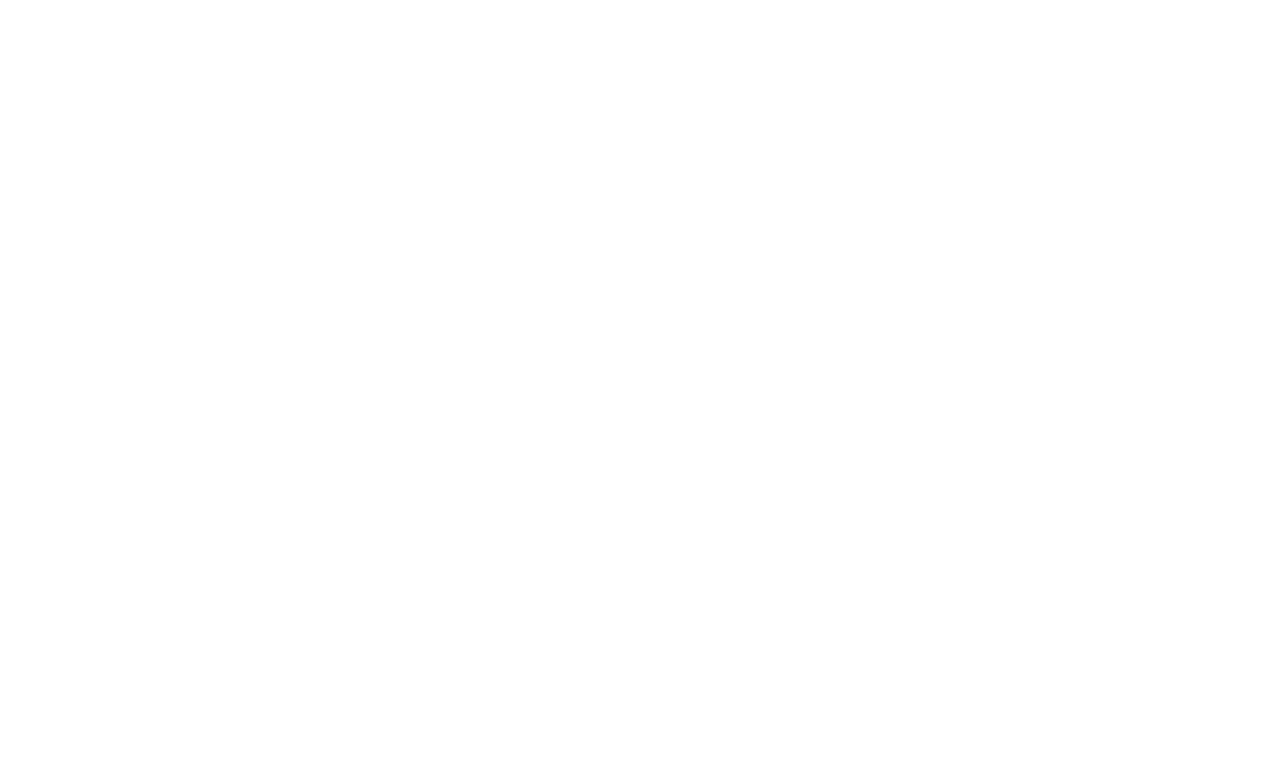
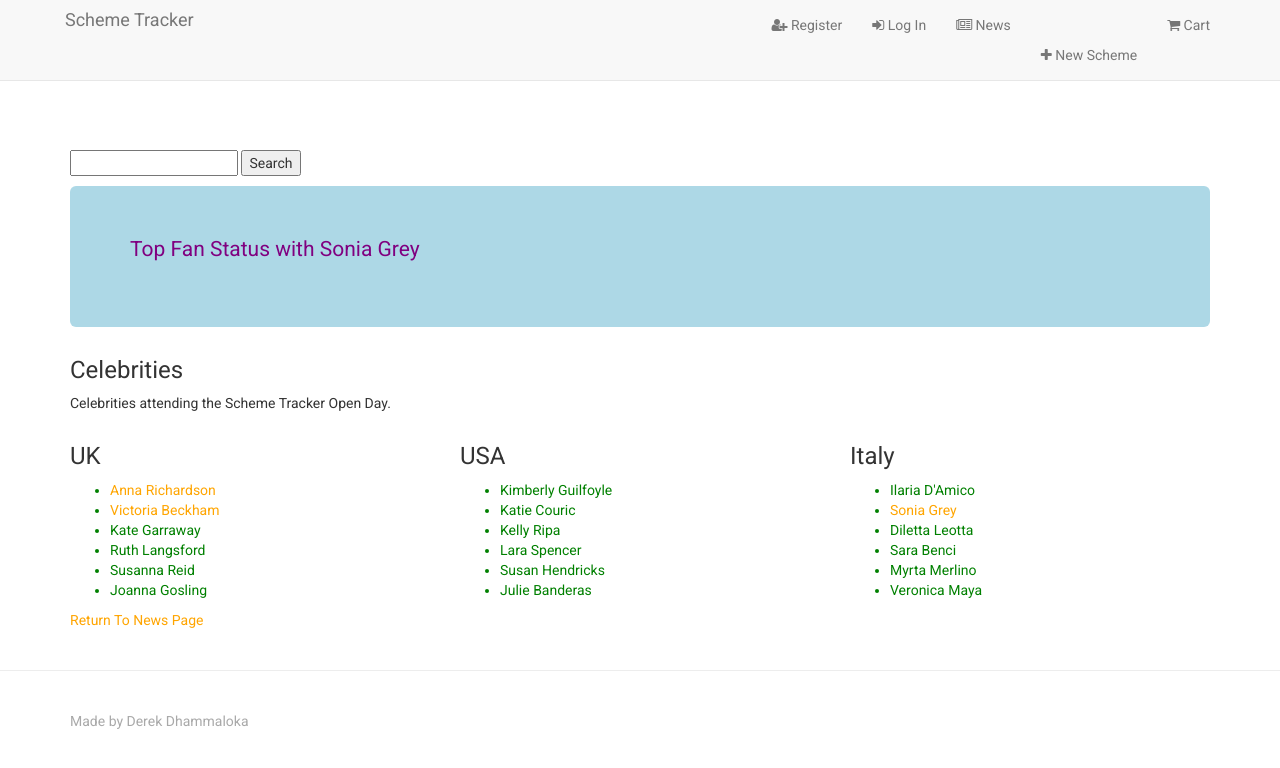
Before and after one commit to derektypist/scheme-tracker, a Django app: page /celebrities/ in a window 1280 px wide. Before the commit the part shown is empty. Shown: the top 768 px of the page. Run offline with Django 3.2, Linux system fonts and the light colour scheme; some libraries are stand-ins or nearby versions.

Commit message:
Added details of celebrities

```diff
--- a/celebrities/templates/celebrities.html
+++ b/celebrities/templates/celebrities.html
@@ -0,0 +1,59 @@
+{% extends 'base.html' %}
+{% block content %}
+
+<!-- Apply Jumbotron -->
+<div class="jumbotron">
+    <p>Top Fan Status with Sonia Grey</p>
+</div>
+
+<!-- Display Heading -->
+<h3>Celebrities</h3>
+
+<!-- Display Paragraph  -->
+<p>Celebrities attending the Scheme Tracker Open Day.</p>
+
+<div class="row">
+        <div class="col-xs-12 col-sm-4">
+        <!-- First Column - Celebrities from UK -->
+        <h3 class="news-headings">UK</h3>
+            <ul class="list-items">
+                <li><a href="https://www.annarichardson.co.uk" target="_blank" title="Anna Richardson">Anna Richardson</a></li>
+                <li><a href="https://www.victoriabeckham.com" target="_blank" title="Victoria Beckham">Victoria Beckham</a></li>
+                <li>Kate Garraway</li>
+                <li>Ruth Langsford</li>
+                <li>Susanna Reid</li>
+                <li>Joanna Gosling</li>
+            </ul>
+        </div>
+
+        <div class="col-xs-12 col-sm-4">
+        <!-- Second Column - Celebrities from USA -->
+        <h3 class="news-headings">USA</h3>
+            <ul class="list-items">
+                <li>Kimberly Guilfoyle</li>
+                <li>Katie Couric</li>
+                <li>Kelly Ripa</li>
+                <li>Lara Spencer</li>
+                <li>Susan Hendricks</li>
+                <li>Julie Banderas</li>
+            </ul>
+        </div>
+
+
+        <div class="col-xs-12 col-sm-4">
+        <!-- Third Column - Celebrities from Italy -->
+        <h3 class="news-headings">Italy</h3>
+            <ul class="list-items">
+                <li>Ilaria D'Amico</li>
+                <li><a href="http://www.soniagrey.it" target="_blank" title="Sonia Grey">Sonia Grey</a></li>
+                <li>Diletta Leotta</li>
+                <li>Sara Benci</li>
+                <li>Myrta Merlino</li>
+                <li>Veronica Maya</li>
+            </ul>
+        </div>
+</div>
+
+<!-- Link to news page -->
+<a href="{% url 'news' %}" title="Return to News Page">Return To News Page</a>
+{% endblock %}
--- a/news/templates/news.html
+++ b/news/templates/news.html
@@ -16,7 +16,7 @@
             <ul class="list-items">
                 <li><a href="{% static 'pdf/news-archives.pdf' %}" target="_blank" title="News Archives">News Archives</a></li>
                 <li><a href="{% static 'pdf/forecasts.pdf' %}" target="_blank" title="Forecasts">Forecasts</a></li>
-                <li><a href="{% static 'pdf/openday-info.pdf' %} target="_blank" title="Open Day Information>Open Day Info</a></li>
+                <li><a href="{% static 'pdf/openday-info.pdf' %}" target="_blank" title="Open Day Information">Open Day Info</a></li>
             </ul>
         </div>
 
@@ -29,7 +29,7 @@
             <li><a href="{% url 'exhibitions' %}" title="Exhibitions">Exhibitions</a></li>
             <li><a href="{% url 'demonstrations' %}" title="Demonstrations">Demonstrations</a></li>
             <li><a href="{% url 'music' %}" title="Live Music">Live Music</a></li>
-            <li>Celebrities</li>
+            <li><a href="{% url 'celebrities' %}" title="Celebrities">Celebrities</a></li>
         </ul>
         <p>Want previous news articles, Information on the Open Day and Forecasts?  You will find them in PDF Downloads.</p>
         </div>
```
